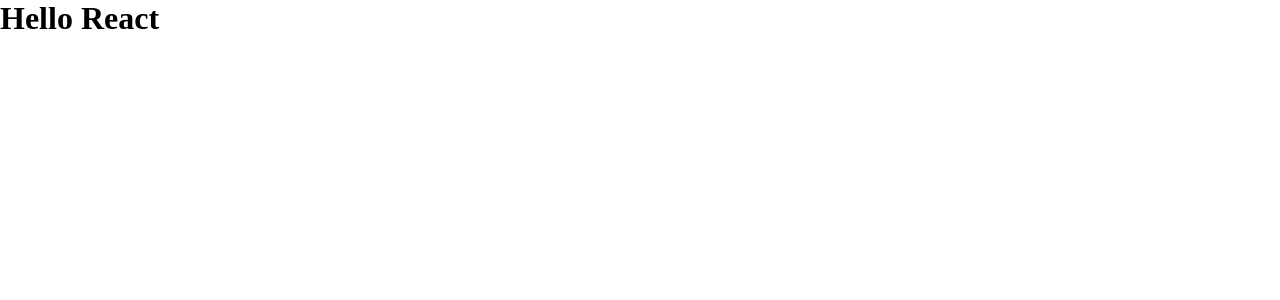
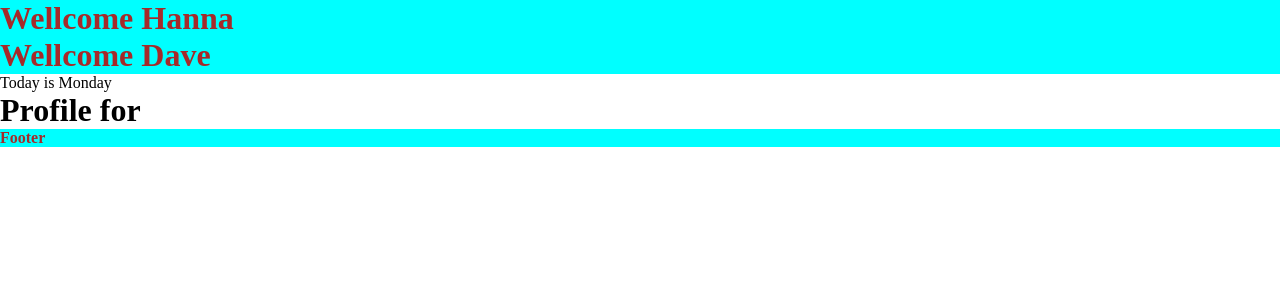
Before and after one commit to HannaVarga/HannaVarga-Week-1--React, a React (Vite) app: page / in a window 1280 px wide. Shown: the top 300 px of the page. Built offline with nearby package versions, Linux system fonts and the light colour scheme.

Commit message:
Added components and Pages

```diff
--- a/src/App.css
+++ b/src/App.css
@@ -3,3 +3,15 @@
     padding: 0;
     box-sizing: border-box;
 }
+
+.header-container {
+    color: brown;
+    background-color: aqua;
+    font-weight: bold;
+}
+
+.footer-container {
+    color: brown;
+    background-color: aqua;
+    font-weight: bold;
+}
--- a/src/App.jsx
+++ b/src/App.jsx
@@ -1,13 +1,22 @@
 import { useState } from 'react'
 import './App.css'
+import Header from './Header'
+import Footer from './Footer'
+import Hompage from './Hompage'
 
 function App() {
-
+const day = "Monday"
+const myname = "Hanna"
+const yourname = "Dave"
 
   return (
 
       <div className='App'>
-       <h1>Hello React</h1>
+       <Header username={myname}/>
+       <Header username={yourname} />
+       <p>Today is {day}</p>
+       <Hompage />
+       <Footer />
       </div>
 
 
--- /dev/null
+++ b/src/Footer.jsx
@@ -0,0 +1,11 @@
+import React from 'react'
+
+function Footer() {
+  return (
+    <div className='footer-container'>
+     Footer
+    </div>
+  )
+}
+
+export default Footer
--- /dev/null
+++ b/src/Header.jsx
@@ -0,0 +1,11 @@
+import React from 'react'
+
+function Header(props) {
+  return (
+    <div className='header-container'>
+    <h1>Wellcome {props.username}</h1>
+    </div>
+  )
+}
+
+export default Header
--- /dev/null
+++ b/src/Hompage.jsx
@@ -0,0 +1,12 @@
+import React, { Component } from 'react'
+import Profile from './Profile'
+
+export default class Hompage extends Component {
+  render() {
+    return (
+      <div>
+       <Profile />
+      </div>
+    )
+  }
+}
--- /dev/null
+++ b/src/Profile.jsx
@@ -0,0 +1,11 @@
+import React from 'react'
+
+function Profile() {
+  return (
+    <div>
+      <h1> Profile for </h1>
+    </div>
+  )
+}
+
+export default Profile
```
